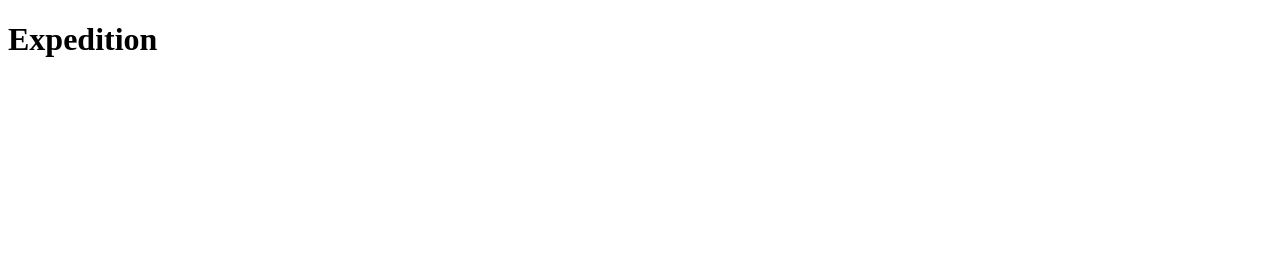
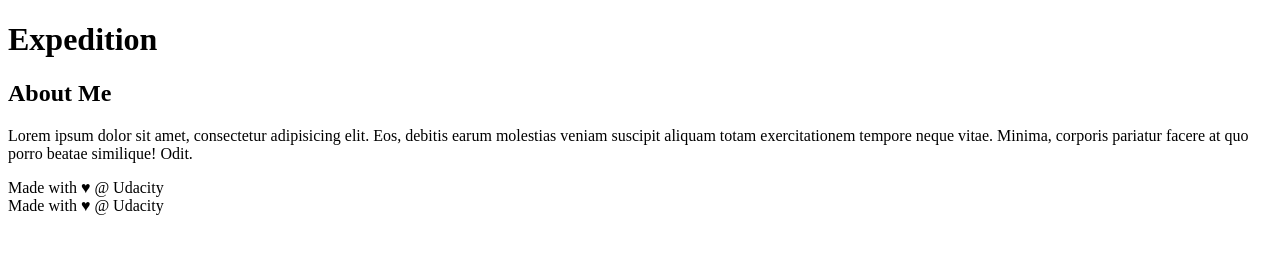
Before and after one commit to sh0la/test2, a plain HTML site: page index.html in a window 1280 px wide. Drawn offline with Linux system fonts and the light colour scheme.

Commit message:
Create a sidebar

```diff
--- a/index.html
+++ b/index.html
@@ -8,9 +8,37 @@
     <link rel="stylesheet" href="css/app.css">
 </head>
 <body>
+
     <header>
         <h1>Expedition</h1>
     </header>
+
+    <div class="container">
+        <main>
+
+        </main>
+        <div class="container">
+    <main>
+
+    </main>
+</div>
+
+<!-- start of new content -->
+<aside>
+    <h2>About Me</h2>
+
+    <p>Lorem ipsum dolor sit amet, consectetur adipisicing elit. Eos, debitis earum molestias veniam suscipit aliquam totam exercitationem tempore neque vitae. Minima, corporis pariatur facere at quo porro beatae similique! Odit.</p>
+</aside>
+<!-- end of new content -->
+
+<footer>
+    Made with ♥ @ Udacity
+</footer>
+    </div>
+
+    <footer>
+        Made with ♥ @ Udacity
+    </footer>
     <script src="js/app.js"></script>
 </body>
 </html>
```
